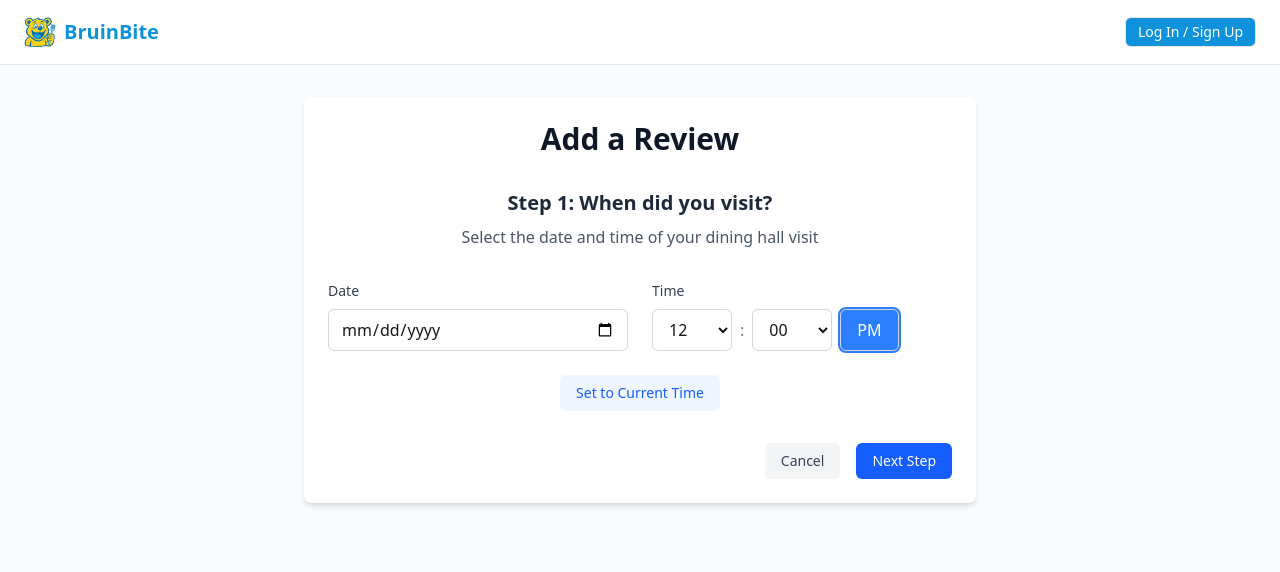
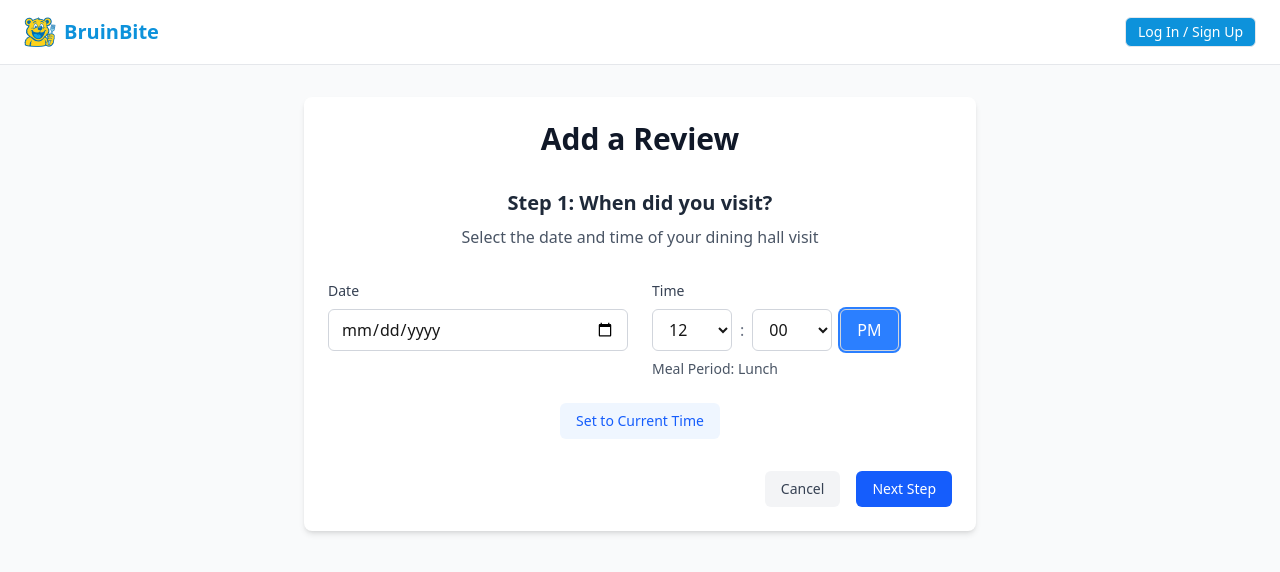
Before and after one commit to gsonntag/bruinbite, a Next.js app in the folder frontend/: page /add-review in a window 1280 px wide. Both pictures are taken after a click on the button "AM". Shown: the top 572 px of the page. Built offline with nearby package versions, Linux system fonts and the light colour scheme.

Commit message:
setup meal period info for for formdata from inputted time

```diff
--- a/frontend/src/app/add-review/page.js
+++ b/frontend/src/app/add-review/page.js
@@ -1,5 +1,5 @@
 'use client';
-import { useState } from 'react';
+import { useState, useEffect } from 'react';
 import Navbar from '../components/Navbar';
 import { useRouter } from 'next/navigation';
 
@@ -20,6 +20,31 @@ export default function AddReview() {
     isPM: false
   });
 
+  const determineMealPeriod = (hours, isPM) => {
+    // Convert to 24-hour format
+    let hour24 = parseInt(hours);
+    if (isPM && hour24 !== 12) hour24 += 12;
+    if (!isPM && hour24 === 12) hour24 = 0;
+
+    if (hour24 >= 3 && hour24 < 11) {
+      return 'Breakfast';
+    } else if (hour24 >= 11 && hour24 < 16) {
+      return 'Lunch';
+    } else if (hour24 >= 16 && hour24 < 21) {
+      return 'Dinner';
+    } else {
+      return 'Late Night';
+    }
+  };
+
+  const updateMealPeriod = (hours, isPM) => {
+    const mealPeriod = determineMealPeriod(hours, isPM);
+    setFormData(prev => ({
+      ...prev,
+      mealPeriod
+    }));
+  };
+
   const handleSubmit = async (e) => {
     e.preventDefault();
     // TODO: Implement review submission logic
@@ -35,17 +60,27 @@ export default function AddReview() {
   };
 
   const handleTimeChange = (field, value) => {
-    setTime(prev => ({
+    setTime(prev => {
+      const newTime = {
         ...prev,
         [field]: value
-    }));
+      };
+      // Update meal period whenever time changes
+      updateMealPeriod(newTime.hours, newTime.isPM);
+      return newTime;
+    });
   };
 
   const toggleAMPM = () => {
-    setTime(prev => ({
+    setTime(prev => {
+      const newTime = {
         ...prev,
         isPM: !prev.isPM
-    }));
+      };
+      // Update meal period when AM/PM changes
+      updateMealPeriod(newTime.hours, newTime.isPM);
+      return newTime;
+    });
   };
 
   const setCurrentDateTime = () => {
@@ -75,11 +110,15 @@ export default function AddReview() {
       hours = (hours % 12) + 1;
     }
 
-    setTime({
+    const newTime = {
       hours: String(hours).padStart(2, '0'),
       minutes,
       isPM
-    });
+    };
+
+    setTime(newTime);
+    // Update meal period based on the new time
+    updateMealPeriod(newTime.hours, newTime.isPM);
   };
 
   return (
@@ -151,6 +190,11 @@ export default function AddReview() {
                     {time.isPM ? 'PM' : 'AM'}
                   </button>
                 </div>
+                {formData.mealPeriod && (
+                  <p className="mt-2 text-sm text-gray-600">
+                    Meal Period: <span className="font-medium">{formData.mealPeriod}</span>
+                  </p>
+                )}
               </div>
             </div>
 
```
Lines whose indentation alone changed are shown as unchanged.
